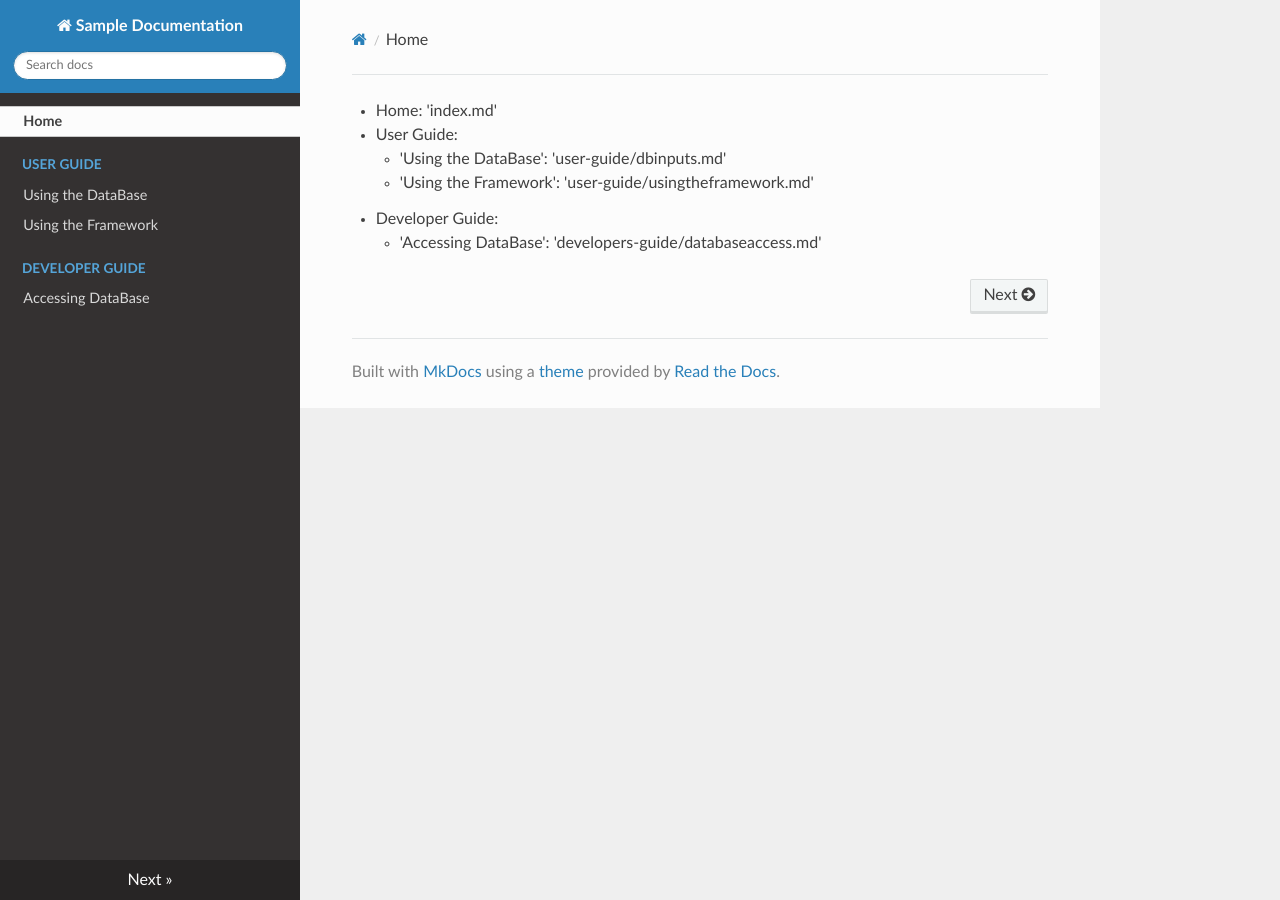
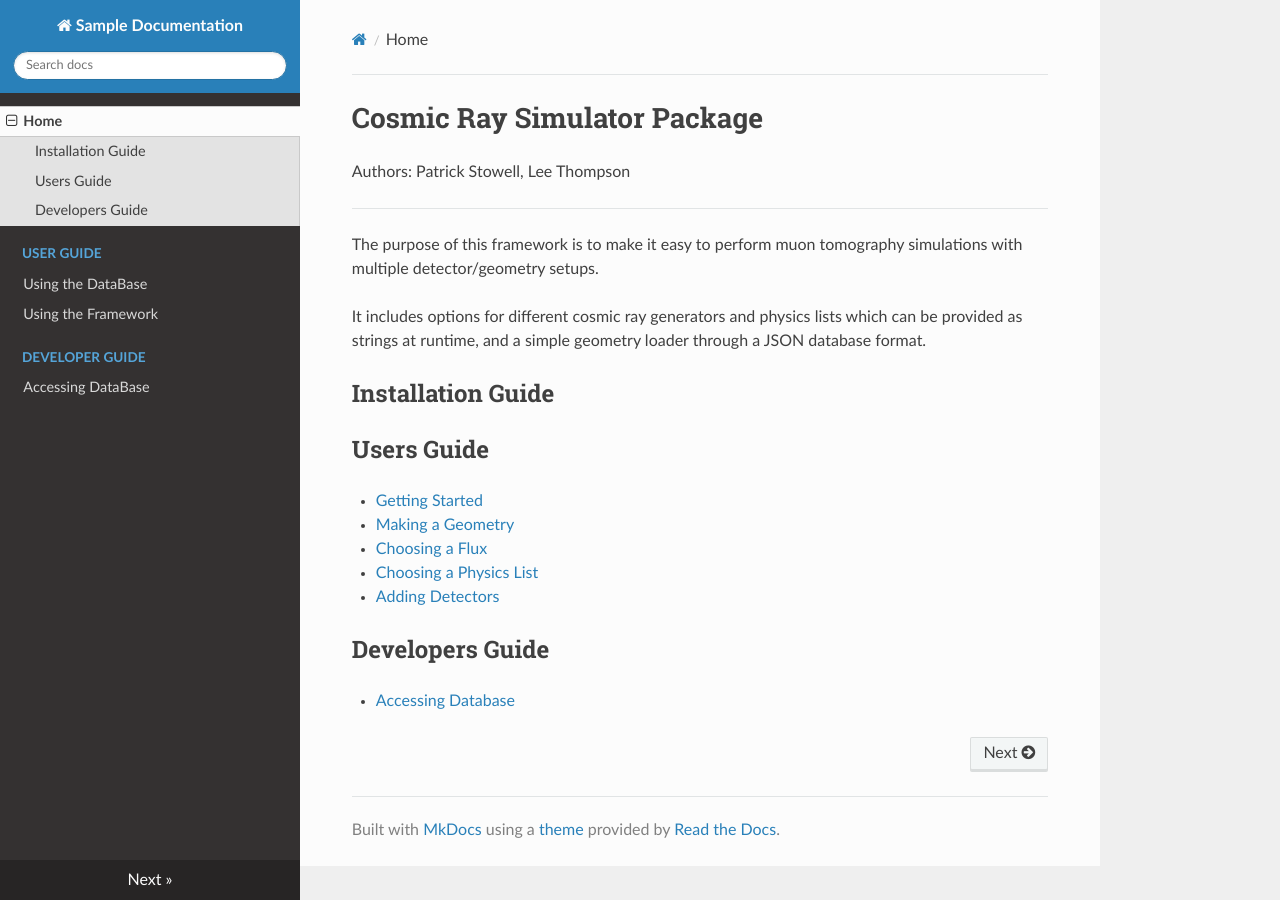
Before and after one commit to patmanmx1991/cosmicraysim, an MkDocs documentation site: the page built from docs/index.md, in a window 1280 px wide. Built offline with MkDocs 1.6.1, drawn with Linux system fonts in a browser that asks for light colours; nearby versions of some CDN libraries; old or Windows-style settings are respelled for this version of MkDocs.

Commit message:
added structure to docs

```diff
--- a/docs/index.md
+++ b/docs/index.md
@@ -1,8 +1,30 @@
-site_name: MkLorum
-pages:
-- Home: 'index.md'
-- User Guide:
-    - 'Using the DataBase': 'user-guide/dbinputs.md'
-    - 'Using the Framework': 'user-guide/usingtheframework.md'
-- Developer Guide:
-    - 'Accessing DataBase': 'developers-guide/databaseaccess.md'
+site_name: Cosmic Ray Sim
+
+Cosmic Ray Simulator Package
+=====
+
+Authors: Patrick Stowell, Lee Thompson
+
+
+
+-----
+
+
+
+The purpose of this framework is to make it easy to perform muon tomography simulations with multiple detector/geometry setups.
+
+It includes options for different cosmic ray generators and physics lists which can be provided as strings at runtime, and a simple geometry loader through a JSON database format.
+
+
+
+## Installation Guide
+
+## Users Guide
+- [Getting Started](users-guide/gettingstarted.md)
+- [Making a Geometry](users-guide/makinggeometry.md)
+- [Choosing a Flux](users-guide/choosingflux.md)
+- [Choosing a Physics List](users-guide/choosingphysics.md)
+- [Adding Detectors](users-guide/addingdetectors.md)
+
+## Developers Guide
+- [Accessing Database](developers-guide/databaseaccess.md)
```
Also changed, not shown: docs/user-guide/addingdetectors.md (added, +2 -0 lines), docs/user-guide/choosingflux.md (added, +2 -0 lines), docs/user-guide/choosingphysics.md (added, +2 -0 lines), docs/user-guide/gettingstarted.md (added, +2 -0 lines), docs/user-guide/makinggeometry.md (added, +2 -0 lines).
